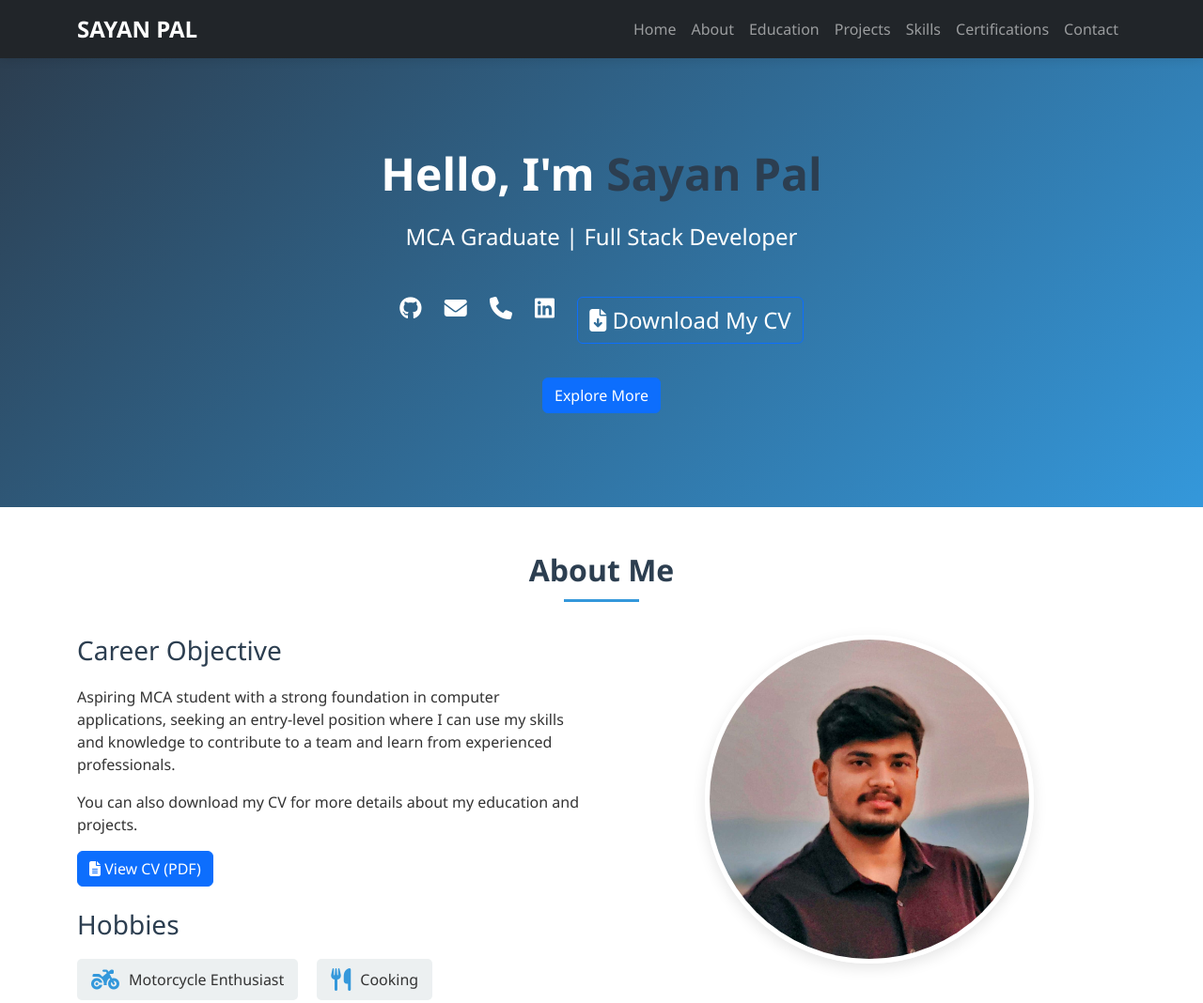
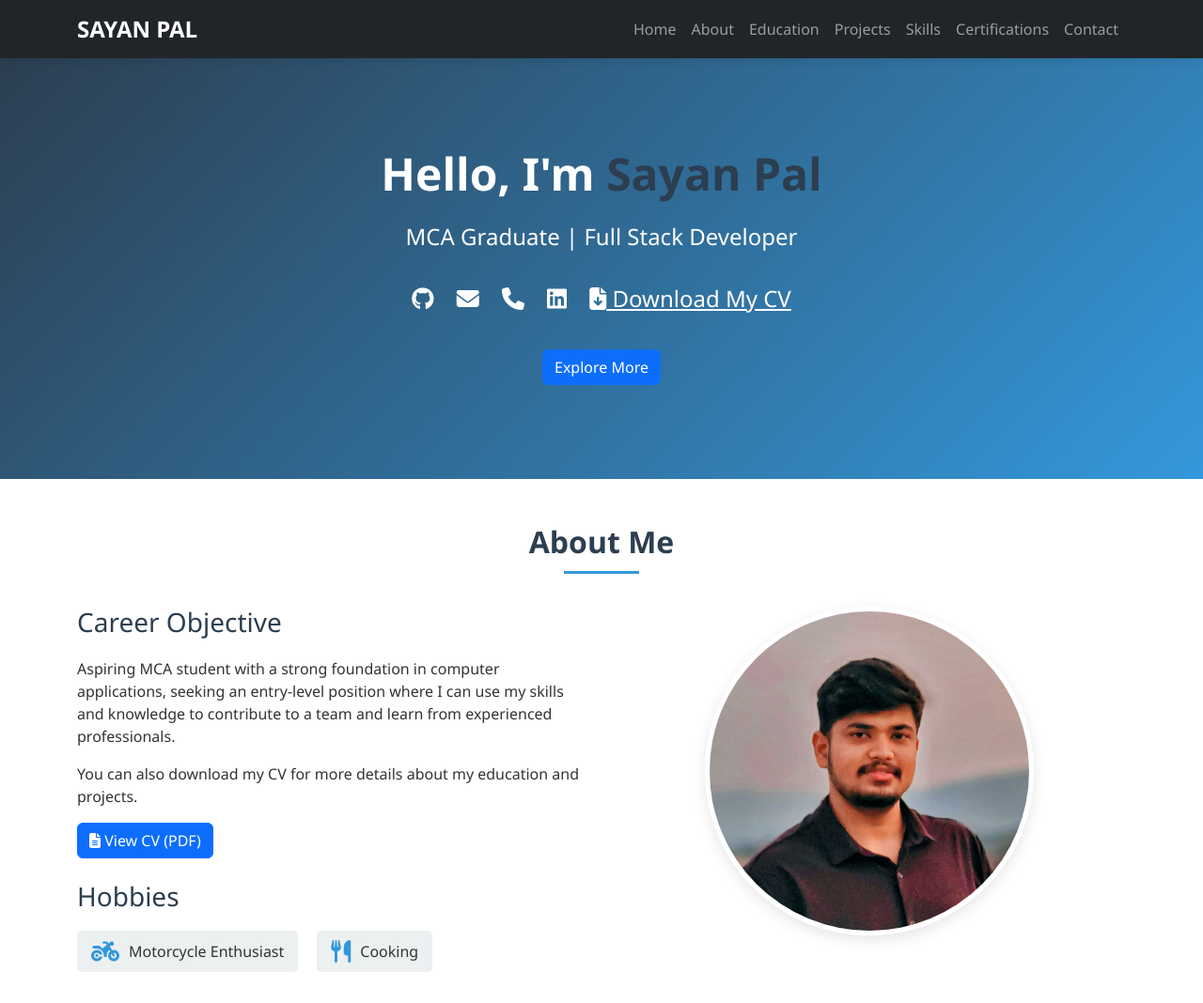
Before and after one commit to Isupersatan/Isupersatan.github.io, a plain HTML site: page index.html in a window 1280 px wide. Shown: the top 1068 px of the page at 94% size. Drawn offline with nearby package versions, Linux system fonts and the light colour scheme.

Commit message:
Update index.html

```diff
--- a/index.html
+++ b/index.html
@@ -57,7 +57,7 @@
                   <a href="mailto:savansuper330@gmail.com"><i class="fas fa-envelope"></i></a>
                   <a href="tel:+918918216876"><i class="fas fa-phone"></i></a>
                   <a href="https://www.linkedin.com/in/sayan-pal-868241291/" target="_blank"><i class="fab fa-linkedin"></i></a>
-                  <a href="https://drive.google.com/file/d/1ui2gZODi2_FIpDneczJo6p2wzja--bYu/view?usp=sharing" target="_blank" class="btn btn-outline-primary mt-3">
+                  <a href="https://drive.google.com/file/d/1ui2gZODi2_FIpDneczJo6p2wzja--bYu/view?usp=sharing" target="_blank">
                     <i class="fas fa-file-download"></i> Download My CV
                   </a>
               </div>
```
